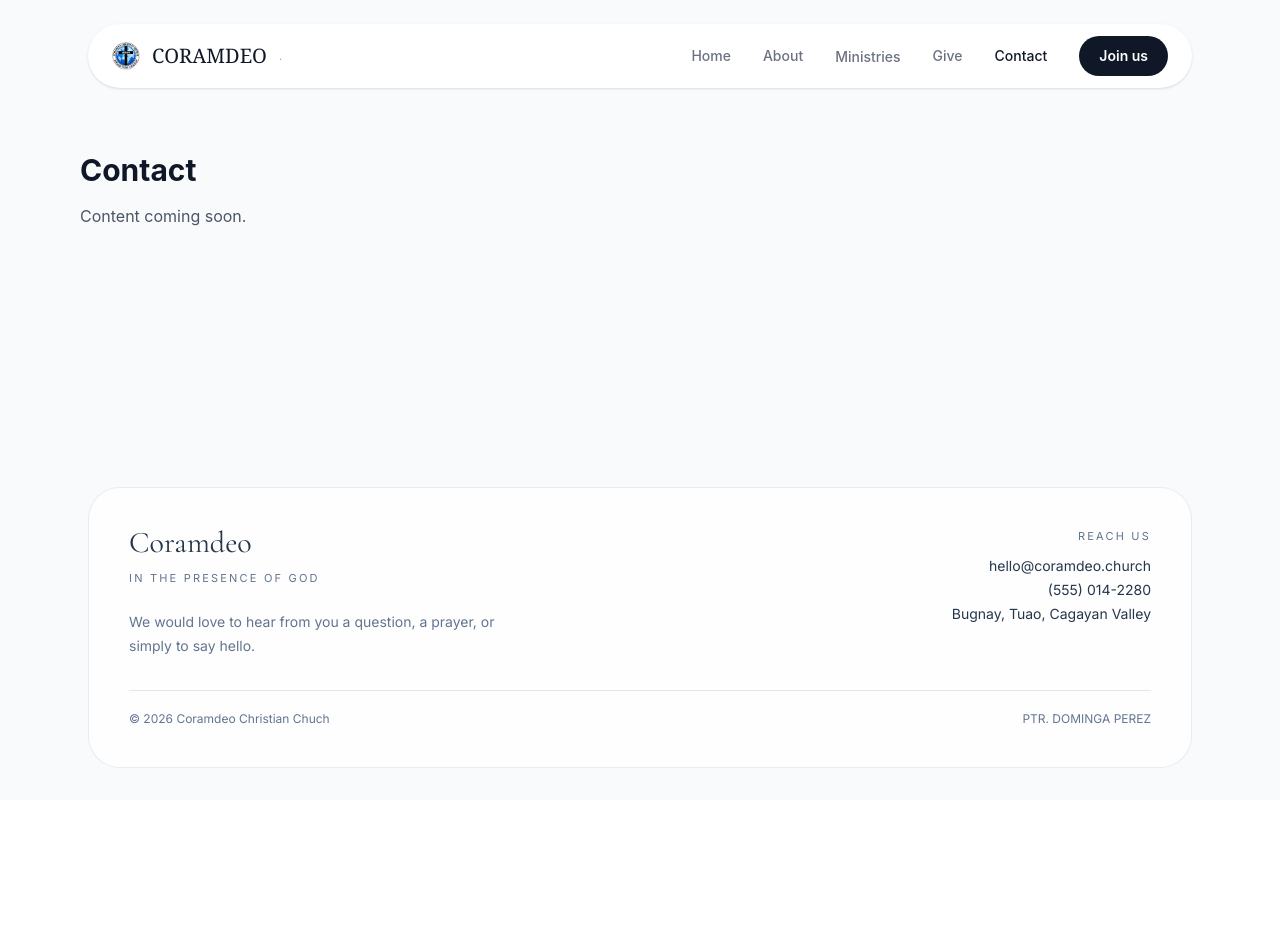
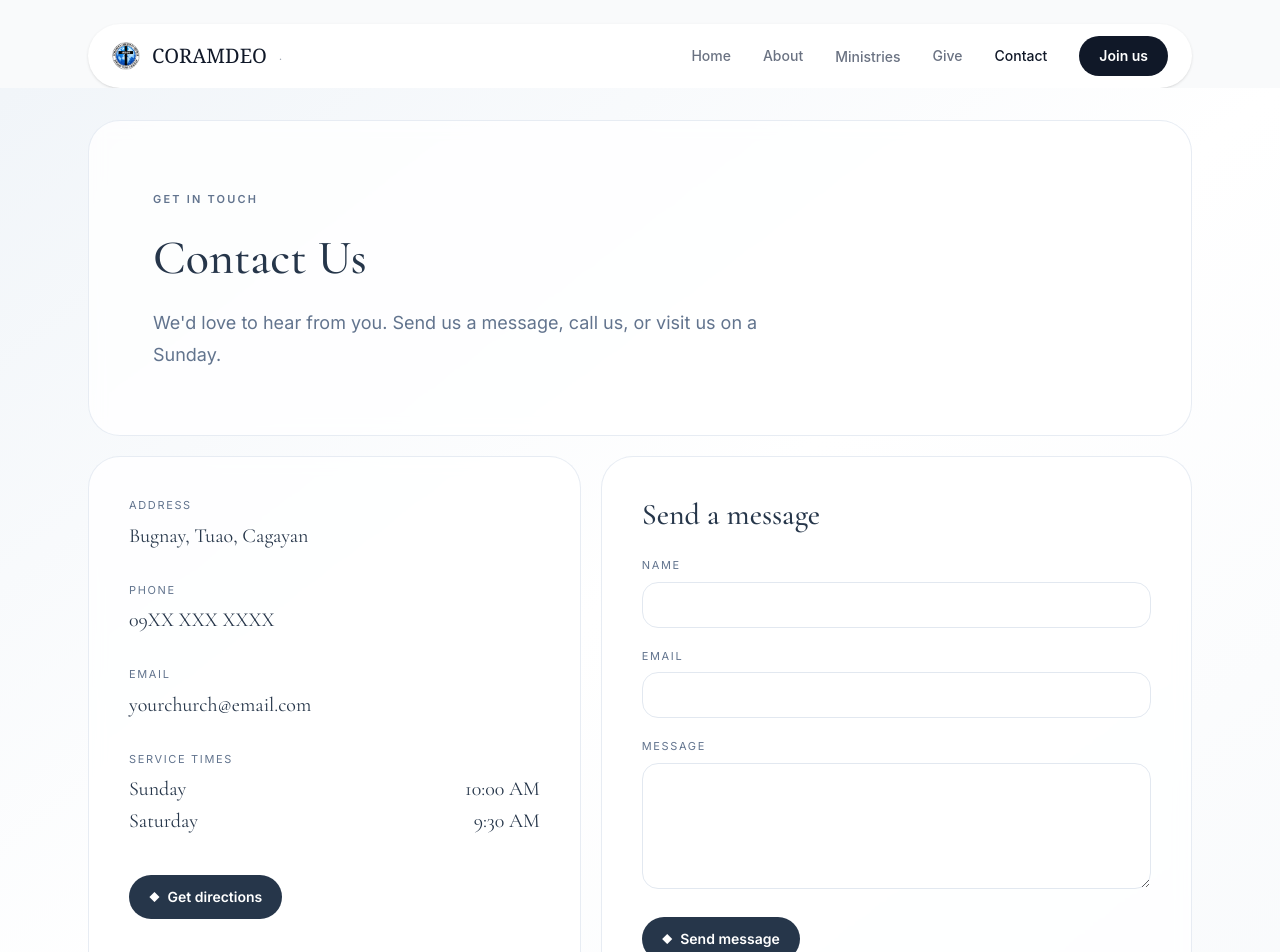
Before and after one commit to definitelynotyuriii/coramdeo-church, a React (Vite) app: page /contact in a window 1280 px wide. Shown: the top 952 px of the page. Before the commit the page ends 800 px from the top, so only its background shows below. Built offline with nearby package versions, Linux system fonts and the light colour scheme.

Commit message:
Just keep updating

```diff
--- a/index.html
+++ b/index.html
@@ -4,7 +4,10 @@
     <meta charset="UTF-8" />
     <link rel="icon" type="image/svg+xml" href="/favicon.svg" />
     <meta name="viewport" content="width=device-width, initial-scale=1.0" />
-       <link href="https://fonts.googleapis.com/css2?family=Cormorant+Garamond:wght@400;500&family=Inter:wght@400;500;600&display=swap" rel="stylesheet">
+     <link rel="preconnect" href="https://fonts.googleapis.com" />
+<link rel="preconnect" href="https://fonts.gstatic.com" crossorigin />
+<link href="https://fonts.googleapis.com/css2?family=Cormorant+Garamond:ital,wght@0,400;0,500;0,600;1,500&family=Inter:wght@400;500;600&display=swap" rel="stylesheet" />
+    <link href="https://fonts.googleapis.com/css2?family=Cormorant+Garamond:wght@400;500&family=Inter:wght@400;500;600&display=swap" rel="stylesheet">
     <title>coramdeo-church</title>
   </head>
   <body>
--- a/src/pages/About.jsx
+++ b/src/pages/About.jsx
@@ -15,51 +15,56 @@ const values = [
 
 function About() {
   return (
-    <>
-      <section className="max-w-5xl mx-auto px-6 py-24 text-center">
-        <span className="text-amber-600 text-xs font-semibold tracking-widest">
+    <section className="min-h-screen bg-gradient-to-br from-slate-100 via-white to-slate-50 font-['Inter',sans-serif] text-[#26364a]">
+      <div className="max-w-6xl mx-auto px-6 pt-8 pb-16">
+        {/* Story card */}
+        <div className="rounded-[32px] border border-slate-200/80 bg-white/80 backdrop-blur p-12 md:p-16">
+          <span className="text-[11px] font-semibold tracking-[0.2em] text-slate-500 uppercase">
             WHO WE ARE
           </span>
-        <h2 className="font-serif text-4xl md:text-5xl text-gray-900 mt-3 mb-6">
-          Our <span className="italic text-amber-600">Story</span>
-        </h2>
-        <p className="text-gray-600 text-lg leading-relaxed max-w-2xl mx-auto">
+          <h1 className="mt-6 font-['Cormorant_Garamond',serif] text-6xl md:text-7xl leading-[1.05] font-medium">
+            Our <span className="italic">Story</span>
+          </h1>
+          <p className="mt-6 max-w-[38rem] text-lg leading-8 text-slate-500">
             Coram Deo Christian Church was founded on a simple conviction — that
             every part of life is lived before the face of God. We are a community
             of believers pursuing Christ together, welcoming anyone who wants to
             know Him more.
           </p>
-      </section>
+        </div>
 
-      <section className="bg-gray-50 py-24">
-        <div className="max-w-6xl mx-auto px-6">
-          <div className="text-center mb-16">
-            <span className="text-amber-600 text-xs font-semibold tracking-widest">
+        {/* Core values */}
+        <div className="mt-5">
+          <div className="px-2 pt-10 pb-6">
+            <span className="text-[11px] font-semibold tracking-[0.2em] text-slate-500 uppercase">
               WHAT WE BELIEVE
             </span>
-            <h2 className="font-serif text-4xl text-gray-900 mt-3">
+            <h2 className="mt-3 font-['Cormorant_Garamond',serif] text-4xl md:text-5xl font-medium">
               Our Core Values
             </h2>
           </div>
 
-          <div className="grid md:grid-cols-3 gap-10">
+          <div className="grid gap-5 md:grid-cols-3">
             {values.map((v) => (
-              <div key={v.title} className="text-center">
-                <div className="w-14 h-14 mx-auto mb-5 rounded-full bg-amber-400/10 border border-amber-400 flex items-center justify-center">
-                  <span className="w-2.5 h-2.5 rounded-full bg-amber-400" />
+              <div
+                key={v.title}
+                className="rounded-[32px] border border-slate-200/80 bg-white/80 backdrop-blur p-10"
+              >
+                <div className="w-12 h-12 rounded-full bg-[#26364a]/5 border border-[#26364a] flex items-center justify-center">
+                  <span className="w-2.5 h-2.5 rounded-full bg-[#26364a]" />
                 </div>
-                <h3 className="font-serif text-xl text-gray-900 mb-3">
+                <h3 className="mt-6 font-['Cormorant_Garamond',serif] text-2xl font-medium">
                   {v.title}
                 </h3>
-                <p className="text-gray-600 text-sm leading-relaxed">
+                <p className="mt-3 text-sm leading-7 text-slate-500">
                   {v.desc}
                 </p>
               </div>
             ))}
           </div>
         </div>
+      </div>
     </section>
-    </>
   )
 }
 
--- a/src/pages/Contact.jsx
+++ b/src/pages/Contact.jsx
@@ -1,8 +1,179 @@
+import { useState } from 'react'
+
+// ===== EDIT YOUR CONTACT INFO HERE =====
+const CONTACT_INFO = {
+  address: "Bugnay, Tuao, Cagayan",
+  mapsQuery: "Bugnay, Tuao, Cagayan",
+  phone: "09XX XXX XXXX",
+  email: "yourchurch@email.com",
+  facebook: "", // paste your Facebook page link (leave empty to hide)
+  services: [
+    { day: "Sunday", time: "10:00 AM" },
+    { day: "Saturday", time: "9:30 AM" },
+  ],
+}
+// =======================================
+
 function Contact() {
+  const [form, setForm] = useState({ name: '', email: '', message: '' })
+
+  const handleChange = (e) =>
+    setForm({ ...form, [e.target.name]: e.target.value })
+
+  const handleSubmit = (e) => {
+    e.preventDefault()
+    const subject = `Message from ${form.name}`
+    const body = `${form.message}\n\nFrom: ${form.name} (${form.email})`
+    window.location.href = `mailto:${CONTACT_INFO.email}?subject=${encodeURIComponent(
+      subject
+    )}&body=${encodeURIComponent(body)}`
+  }
+
+  const inputClass =
+    'mt-2 w-full rounded-2xl border border-slate-200 bg-white px-4 py-3 text-sm text-[#26364a] outline-none focus:border-[#26364a] transition-colors'
+
   return (
-    <section className="max-w-6xl mx-auto px-4 py-16">
-      <h1 className="text-3xl font-bold text-gray-900 mb-4">Contact</h1>
-      <p className="text-gray-600">Content coming soon.</p>
+    <section className="min-h-screen bg-gradient-to-br from-slate-100 via-white to-slate-50 font-['Inter',sans-serif] text-[#26364a]">
+      <div className="max-w-6xl mx-auto px-6 pt-8 pb-16">
+        {/* Header card */}
+        <div className="rounded-[32px] border border-slate-200/80 bg-white/80 backdrop-blur p-12 md:p-16">
+          <span className="text-[11px] font-semibold tracking-[0.2em] text-slate-500 uppercase">
+            GET IN TOUCH
+          </span>
+          <h1 className="mt-6 font-['Cormorant_Garamond',serif] text-4xl md:text-5xl leading-[1.05] font-medium">
+            Contact <span>Us</span>
+          </h1>
+          <p className="mt-6 max-w-[38rem] text-lg leading-8 text-slate-500">
+            We'd love to hear from you. Send us a message, call us, or visit us
+            on a Sunday.
+          </p>
+        </div>
+
+        <div className="mt-5 grid gap-5 lg:grid-cols-[1fr_1.2fr]">
+          {/* Info card */}
+          <div className="rounded-[32px] border border-slate-200/80 bg-white/80 backdrop-blur p-10 flex flex-col gap-8">
+            <div>
+              <div className="text-[11px] tracking-[0.15em] text-slate-500 uppercase">
+                Address
+              </div>
+              <div className="mt-2 font-['Cormorant_Garamond',serif] text-xl">
+                {CONTACT_INFO.address}
+              </div>
+            </div>
+
+            <div>
+              <div className="text-[11px] tracking-[0.15em] text-slate-500 uppercase">
+                Phone
+              </div>
+              <div className="mt-2 font-['Cormorant_Garamond',serif] text-xl">
+                {CONTACT_INFO.phone}
+              </div>
+            </div>
+
+            <div>
+              <div className="text-[11px] tracking-[0.15em] text-slate-500 uppercase">
+                Email
+              </div>
+              <div className="mt-2 font-['Cormorant_Garamond',serif] text-xl break-all">
+                {CONTACT_INFO.email}
+              </div>
+            </div>
+
+            <div>
+              <div className="text-[11px] tracking-[0.15em] text-slate-500 uppercase">
+                Service Times
+              </div>
+              <div className="mt-2 space-y-1">
+                {CONTACT_INFO.services.map((s) => (
+                  <div
+                    key={s.day}
+                    className="flex justify-between font-['Cormorant_Garamond',serif] text-xl"
+                  >
+                    <span>{s.day}</span>
+                    <span>{s.time}</span>
+                  </div>
+                ))}
+              </div>
+            </div>
+
+            <div className="flex flex-wrap gap-3 pt-2">
+              <a
+                href={`https://www.google.com/maps/search/?api=1&query=${encodeURIComponent(
+                  CONTACT_INFO.mapsQuery
+                )}`}
+                target="_blank"
+                rel="noopener noreferrer"
+                className="inline-flex items-center gap-2 rounded-full bg-[#26364a] text-white text-sm font-semibold px-5 py-3 hover:bg-[#1c2a3a] transition-colors"
+              >
+                <span className="text-[10px]">◆</span> Get directions
+              </a>
+              {CONTACT_INFO.facebook && (
+                <a
+                  href={CONTACT_INFO.facebook}
+                  target="_blank"
+                  rel="noopener noreferrer"
+                  className="rounded-full border border-slate-300 bg-white/60 text-sm font-medium px-5 py-3 hover:bg-white transition-colors"
+                >
+                  Facebook
+                </a>
+              )}
+            </div>
+          </div>
+
+          {/* Form card */}
+          <form
+            onSubmit={handleSubmit}
+            className="rounded-[32px] border border-slate-200/80 bg-white/80 backdrop-blur p-10"
+          >
+            <h2 className="font-['Cormorant_Garamond',serif] text-3xl font-medium">
+              Send a message
+            </h2>
+
+            <label className="mt-6 block text-[11px] tracking-[0.15em] text-slate-500 uppercase">
+              Name
+              <input
+                type="text"
+                name="name"
+                value={form.name}
+                onChange={handleChange}
+                required
+                className={inputClass}
+              />
+            </label>
+
+            <label className="mt-5 block text-[11px] tracking-[0.15em] text-slate-500 uppercase">
+              Email
+              <input
+                type="email"
+                name="email"
+                value={form.email}
+                onChange={handleChange}
+                required
+                className={inputClass}
+              />
+            </label>
+
+            <label className="mt-5 block text-[11px] tracking-[0.15em] text-slate-500 uppercase">
+              Message
+              <textarea
+                name="message"
+                value={form.message}
+                onChange={handleChange}
+                required
+                rows={5}
+                className={inputClass}
+              />
+            </label>
+
+            <button
+              type="submit"
+              className="mt-6 inline-flex items-center gap-2 rounded-full bg-[#26364a] text-white text-sm font-semibold px-5 py-3 hover:bg-[#1c2a3a] transition-colors cursor-pointer"
+            >
+              <span className="text-[10px]">◆</span> Send message
+            </button>
+          </form>
+        </div>
+      </div>
     </section>
   )
 }
```
Lines whose indentation alone changed are shown as unchanged.
